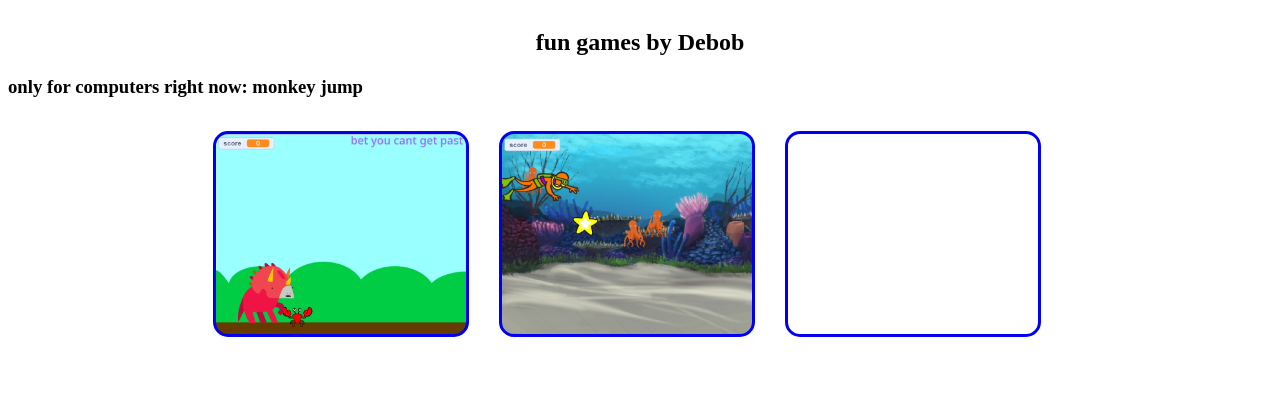
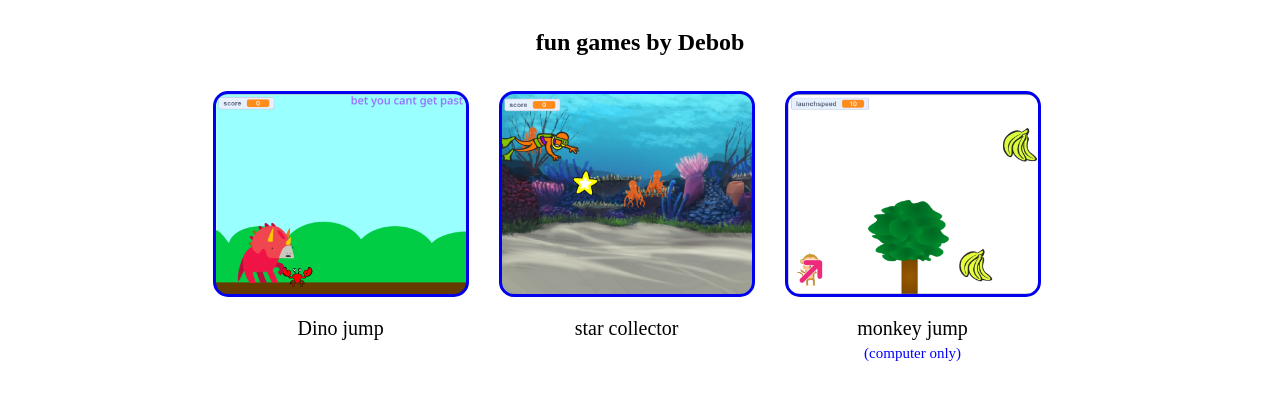
Before and after one commit to Debob13/Debob_games, a plain HTML site: page index.html in a window 1280 px wide. Shown: the part 247-646 px from the top of the page. Drawn offline with Linux system fonts and the light colour scheme.

Commit message:
updated monkey jump

```diff
--- a/index.html
+++ b/index.html
@@ -18,13 +18,30 @@
     <main>
         <h1>Debob games</h1>
         <h2>fun games by Debob</h2>
-        <h3>only for computers right now:
-            monkey jump</h3>
+
         <div class="gamecontainer">
-            <a class="gamebox dino" href="dinojump.html"></a>
-            <a class="gamebox star" href="starcollector.html"></a>
-            <a class="gamebox" href="monkeyjump.html"></a>
+            <a href="dinojump.html">
+                <div class="gamebox dino">
+                </div>
+                <p class="gamename">Dino jump</p>
+            </a>
+
+
+            <a href="starcollector.html">
+                <div class="gamebox star"></div>
+                <p class="gamename">star collector</p>
+            </a>
+
+
+            <a href="monkeyjump.html">
+                <div class="gamebox jump"></div>
+                <p class="gamename">monkey jump <br>
+                    <span class="device-info">(computer only)</span>
+                </p>
+            </a>
         </div>
+
+
     </main>
 
 </body>
--- a/styles.css
+++ b/styles.css
@@ -76,3 +76,24 @@ iframe {
     background-image: url('./pictures/starcollector.png');
     background-size: cover;
 }
+
+.jump {
+    background-image: url('./pictures/monkeyjump.png');
+    background-size: cover;
+}
+
+.gamename {
+    color:black;
+    font-size: 20px;
+    text-align:center;
+    text-decoration: none;
+}
+
+a {
+    text-decoration: none;
+}
+
+.device-info {
+    color: blue;
+    font-size: 15px;
+}
```
Also changed, not shown: monkeyjump.html (+1 -1 lines), pictures/monkeyjump.png (added).
